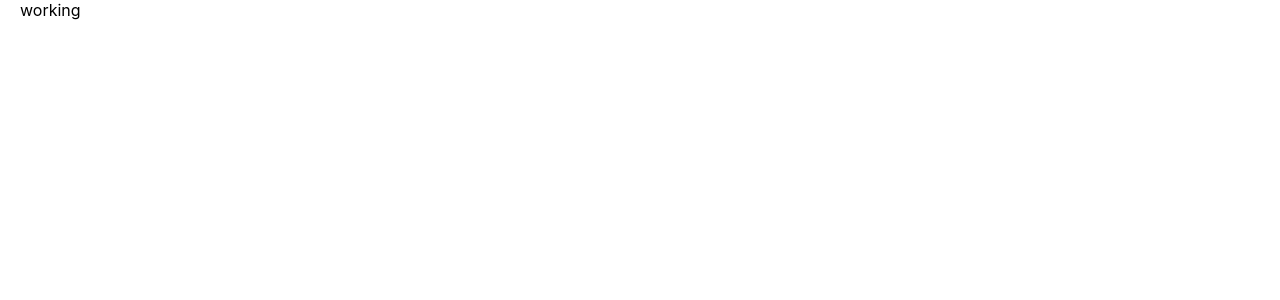
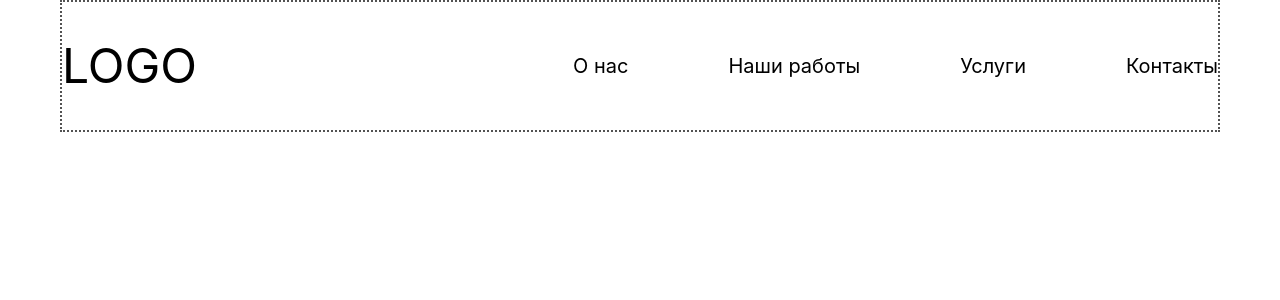
Before and after one commit to tariel11/make-burger, a React (Create React App) app: page / in a window 1280 px wide. Shown: the top 300 px of the page. Built offline with nearby package versions, Linux system fonts and the light colour scheme.

Commit message:
tailwind check

```diff
--- a/package.json
+++ b/package.json
@@ -34,5 +34,8 @@
       "last 1 firefox version",
       "last 1 safari version"
     ]
+  },
+  "devDependencies": {
+    "tailwindcss": "^3.2.4"
   }
 }
--- a/src/App.js
+++ b/src/App.js
@@ -2,7 +2,20 @@ function App() {
   return (
     <div className="App">
       <div className="container">
-        working
+
+      <header className="flex justify-between items-center py-10 border-2 border-dotted border-neutral-600">
+
+          <div className="text-5xl">
+            LOGO
+          </div>
+
+          <ul className="flex justify-between  gap-[100px] text-xl">
+            <li className="hover:bg-violet-600 transition-colors "><a href="#">О нас </a></li>
+            <li><a href="#">Наши работы</a></li>
+            <li><a href="#">Услуги</a></li>
+            <li><a href="#">Контакты</a></li>
+          </ul>
+        </header>
       </div>
     </div>
   );
--- a/src/index.css
+++ b/src/index.css
@@ -1,3 +1,14 @@
+@tailwind base;
+@tailwind components;
+@tailwind utilities;
+
+@layer components {
+  .container{
+    @apply max-w-[1200px]
+  }
+}
+
+
 body {
   margin: 0;
   font-family: -apple-system, BlinkMacSystemFont, 'Segoe UI', 'Roboto', 'Oxygen',
@@ -10,7 +21,7 @@ body {
 #root{
   height: 100vh;
 }
-.container{
+/* .container{
   max-width: 1240px;
   margin: 0 auto;
-}
+} */
--- /dev/null
+++ b/tailwind.config.js
@@ -0,0 +1,18 @@
+/** @type {import('tailwindcss').Config} */
+module.exports = {
+  content: [
+    "./src/**/*.{js,jsx,ts,tsx}",
+  ],
+  theme: {
+    container: {
+      padding: '20px',
+      center: true
+    },
+    extend: {
+      colors: {
+        primaryBg: '#000',
+      }
+    },
+  },
+  plugins: [],
+}
```
Also changed, not shown: 1 other file (tests, documents, lock files or other folders).
